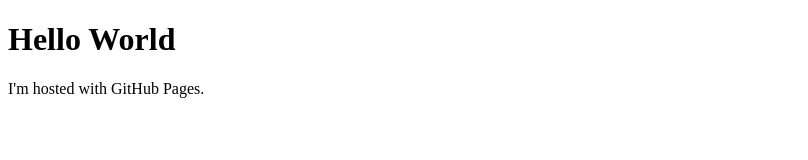
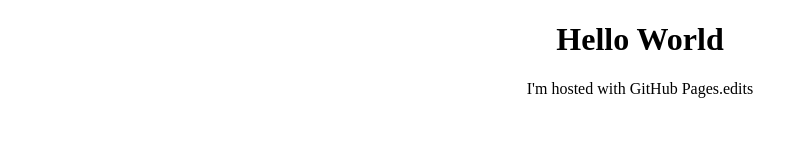
Before and after one commit to aponty/aponty.github.io, a plain HTML site: page index.html in a window 1280 px wide. Shown: the whole page, without its empty margins (0-808 px from the left). Drawn offline with Linux system fonts and the light colour scheme.

Commit message:
nothing, really

```diff
--- a/index.html
+++ b/index.html
@@ -1,7 +1,17 @@
 <!DOCTYPE html>
 <html>
+
+<head>
+  <title>Anson Pontynen</title>
+  <style>
+    body {
+      text-align: center;
+    }
+  </style>
+</head>
+
 <body>
-<h1>Hello World</h1>
-<p>I'm hosted with GitHub Pages.</p>
+  <h1>Hello World</h1>
+  <p>I'm hosted with GitHub Pages.edits</p>
 </body>
 </html>
```
